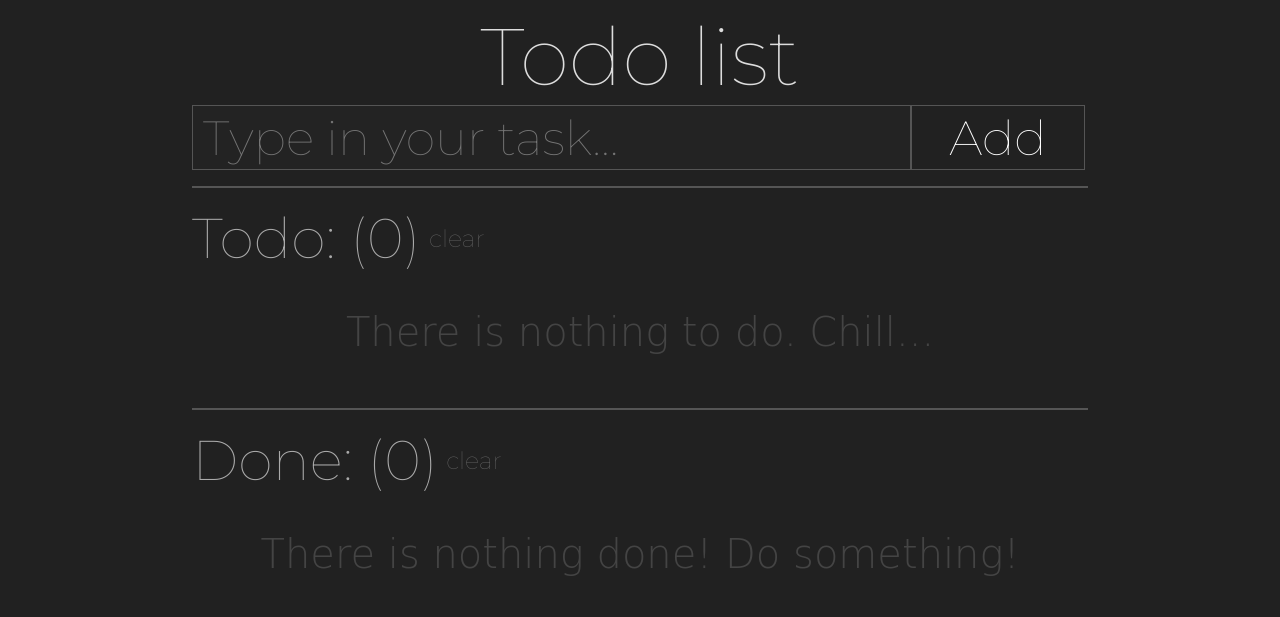
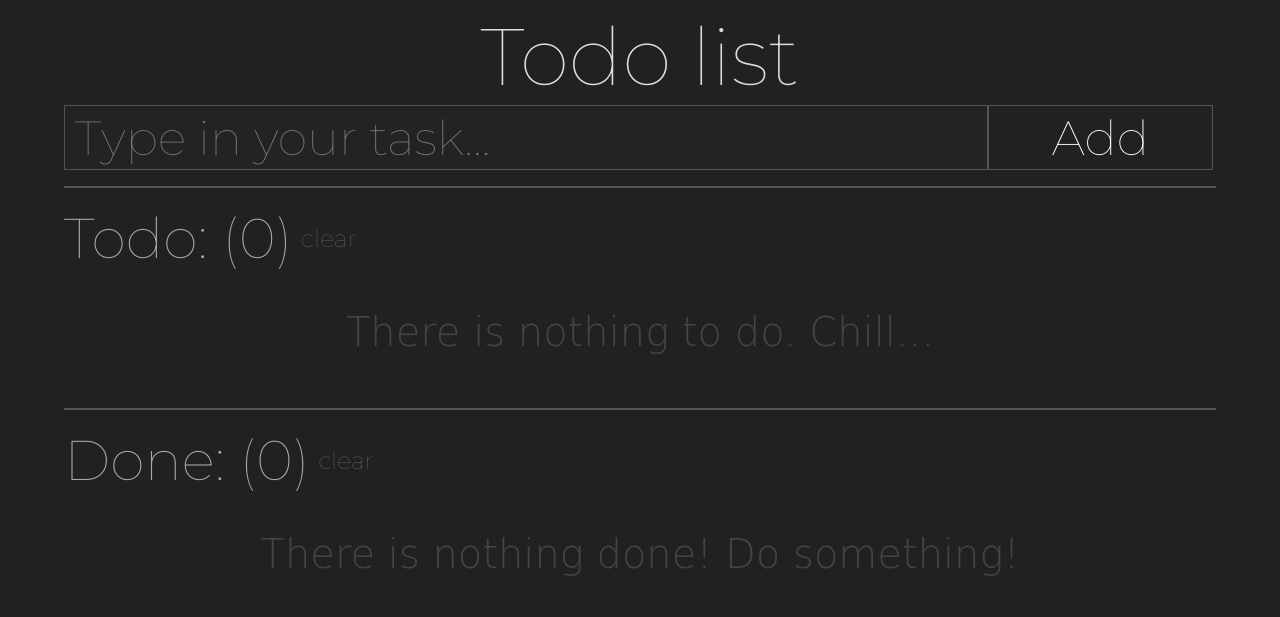
Before and after one commit to n8b8dy/n8b8dy.github.io, a plain HTML site: page index.html in a window 1280 px wide. Drawn offline with nearby package versions, Linux system fonts and the light colour scheme; a web font is replaced by a local one.

Commit message:
1.0.3
Fixed some bugs

```diff
--- a/script.js
+++ b/script.js
@@ -35,7 +35,7 @@ const App = {
 			this[place].splice(i, 1);
 		},
 		clearList(place) {
-			if (!confirm('Are you sure?')) {
+			if (this[place].length != 0 && !confirm('Are you sure?')) {
 				return;
 			}
 			this[place] = [];
--- a/style.css
+++ b/style.css
@@ -28,7 +28,7 @@ body {
 	font-size: 32px;
 }
 #todo-app {
-	width: 70%;
+	width: 80%;
 	position: absolute;
 	left: 50%;
 	transform: translateX(-50%);
@@ -177,6 +177,11 @@ hr {
     pointer-events: all;
   }
 }
+@media screen and (max-width: 1440px) {
+  #todo-app {
+    width: 90%;
+  }
+}
 @media screen and (max-width: 920px) {
 	#todo-app {
 		width: 95%;
```
